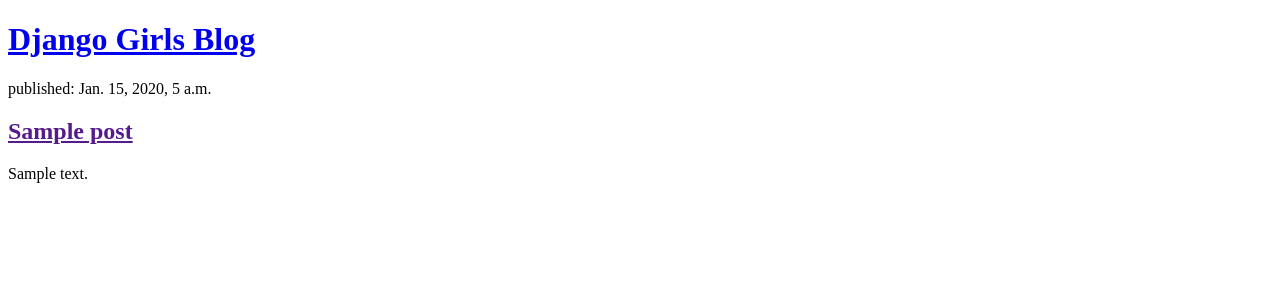
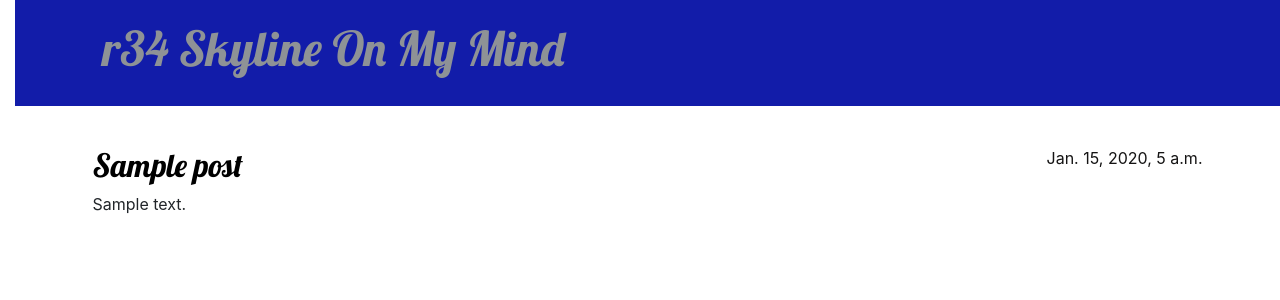
Before and after one commit to Clombardi91/my-first-blog, a Django app: page / in a window 1280 px wide. Shown: the top 300 px of the page. Run offline with Django 3.2, Linux system fonts and the light colour scheme; tables that the repository leaves empty hold one stand-in row (values such as "Sample post").

Commit message:
Working Blog. Renamed to r34 Skyline On My Mind

```diff
--- /dev/null
+++ b/blog/static/css/blog.css
@@ -0,0 +1,79 @@
+h1 a, h2 a {
+    color: #9494a7;
+    font-family: 'Lobster';
+}
+
+body {
+    padding-left: 15px;
+}
+
+.page-header {
+    background-color: #121ca9;
+    margin-top: 0;
+    margin-bottom: 40px;
+    padding: 20px 20px 20px 40px;
+}
+
+.page-header h1,
+.page-header h1 a,
+.page-header h1 a:visited,
+.page-header h1 a:active {
+    color: #8e9296;
+    font-size: 36pt;
+    text-decoration: none;
+}
+
+h1,
+h2,
+h3,
+h4 {
+    font-family: 'Lobster', cursive;
+}
+
+.date {
+    color: #151414;
+}
+
+.save {
+    float: right;
+}
+
+.post-form textarea,
+.post-form input {
+    width: 100%;
+}
+
+.top-menu,
+.top-menu:hover,
+.top-menu:visited {
+    color: #a5a8ab;
+    float: right;
+    font-size: 26pt;
+    margin-right: 20px;
+}
+
+.post {
+    margin-bottom: 70px;
+}
+
+.post h2 a,
+.post h2 a:visited {
+    color: #000000;
+}
+
+.post > .date,
+.post > .actions {
+    float: right;
+}
+
+.btn-default,
+.btn-default:visited {
+    color: #C25100;
+    background: none;
+    border-color: #C25100;
+}
+
+.btn-default:hover {
+    color: #FFFFFF;
+    background-color: #6d6d71;
+}
--- /dev/null
+++ b/blog/templates/blog/base.html
@@ -0,0 +1,25 @@
+{% load static %}
+<!DOCTYPE html>
+<html>
+    <head>
+        <title>r34 Skyline On My Mind</title>
+        <link rel="stylesheet" href="https://cdn.jsdelivr.net/npm/bootstrap@4.5.3/dist/css/bootstrap.min.css" integrity="sha384-TX8t27EcRE3e/ihU7zmQxVncDAy5uIKz4rEkgIXeMed4M0jlfIDPvg6uqKI2xXr2" crossorigin="anonymous">
+        <link href='//fonts.googleapis.com/css?family=Lobster&subset=latin,latin-ext' rel='stylesheet' type='text/css'>
+        <link rel="stylesheet" href="{% static 'css/blog.css' %}">
+    </head>
+    <body>
+        <header class="page-header">
+            <div class="container">
+                <h1><a href="/">r34 Skyline On My Mind</a></h1>
+            </div>
+          </header>
+          <main class="container">
+              <div class="row">
+                  <div class="col">
+                  {% block content %}
+                  {% endblock %}
+                  </div>
+              </div>
+          </main>
+    </body>
+</html>
--- a/blog/templates/blog/post_list.html
+++ b/blog/templates/blog/post_list.html
@@ -1,21 +1,13 @@
-<!DOCTYPE html>
-<html>
-    <head>
-        <title>Django Girls blog</title>
-    </head>
-    <body>
-        <header>
-            <h1><a href="/">Django Girls Blog</a></h1>
-        </header>
+{% extends 'blog/base.html' %}
 
+{% block content %}
     {% for post in posts %}
-
-         <article>
-            <time>published: {{ post.published_date }}</time>
-            <h2><a href=""> {{ post.title }} </a></h2>
-            <p> {{ post.text|linebreaksbr }} </p>
+        <article class="post">
+            <time class="date">
+                {{ post.published_date }}
+            </time>
+            <h2><a href="{% url 'post_detail' pk=post.pk %}">{{ post.title }}</a></h2>
+            <p>{{ post.text|linebreaksbr }}</p>
         </article>
     {% endfor %}
-
-    </body>
-</html>
+{% endblock %}
--- a/blog/urls.py
+++ b/blog/urls.py
@@ -3,4 +3,5 @@
 
 urlpatterns = [
     path('', views.post_list, name='post_list'),
+    path('post/<int:pk>/', views.post_detail, name='post_detail'),
 ]
--- a/blog/views.py
+++ b/blog/views.py
@@ -1,9 +1,15 @@
 from django.shortcuts import render
 from django.utils import timezone
 from .models import Post
+from django.shortcuts import render, get_object_or_404
 
 # Create your views here.
 def post_list(request):
     posts = Post.objects.filter(published_date__lte=timezone.now()).order_by('published_date')
-    #breakpoint()
     return render(request, 'blog/post_list.html', {'posts': posts})
+
+
+def post_detail(request, pk):
+    post = get_object_or_404(Post, pk=pk)
+    return render(request, 'blog/post_detail.html', {'post': post})
+    Post.objects.get(pk=pk)
```
Also changed, not shown: blog/templates/blog/post_detail.html (added, +13 -0 lines).
